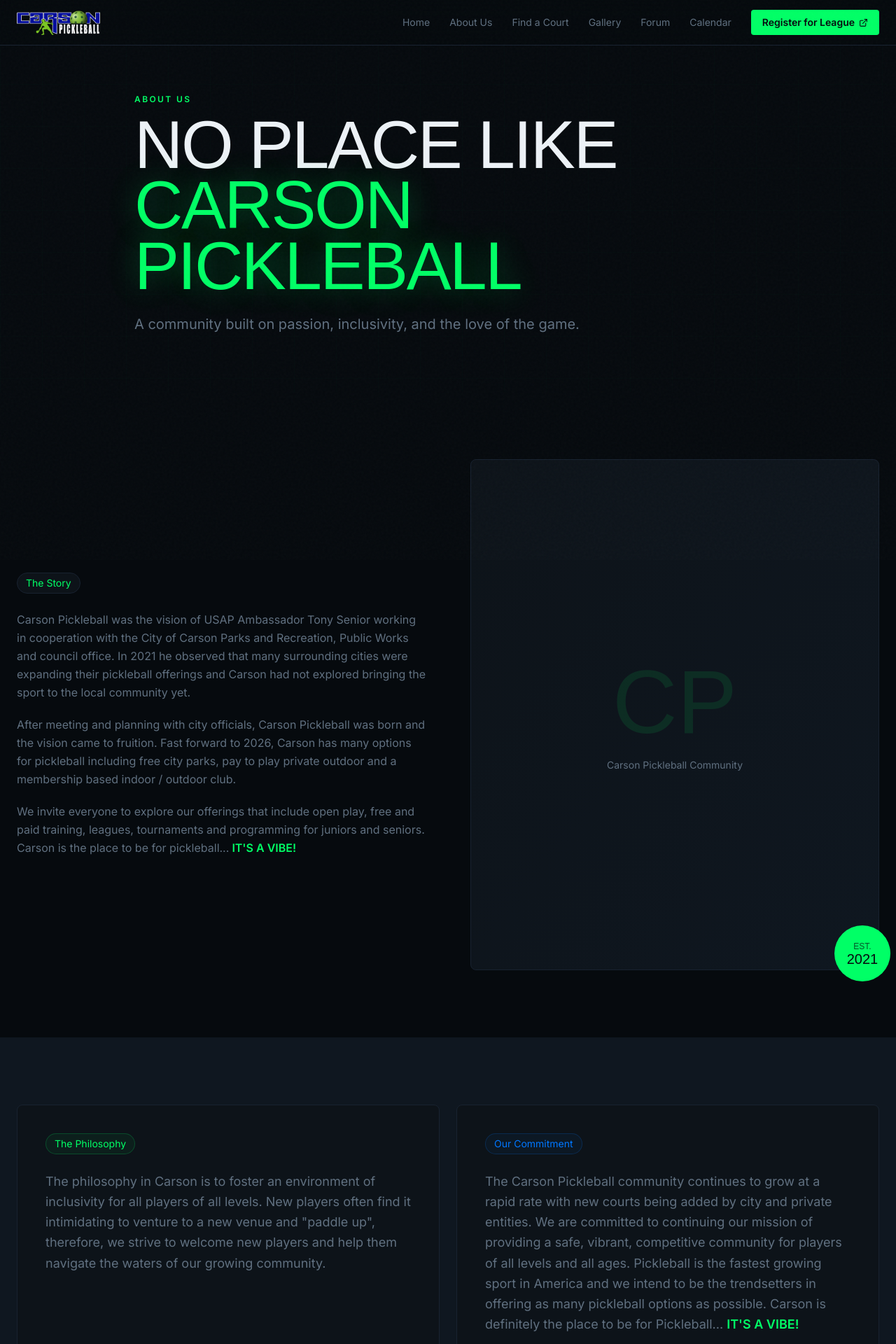
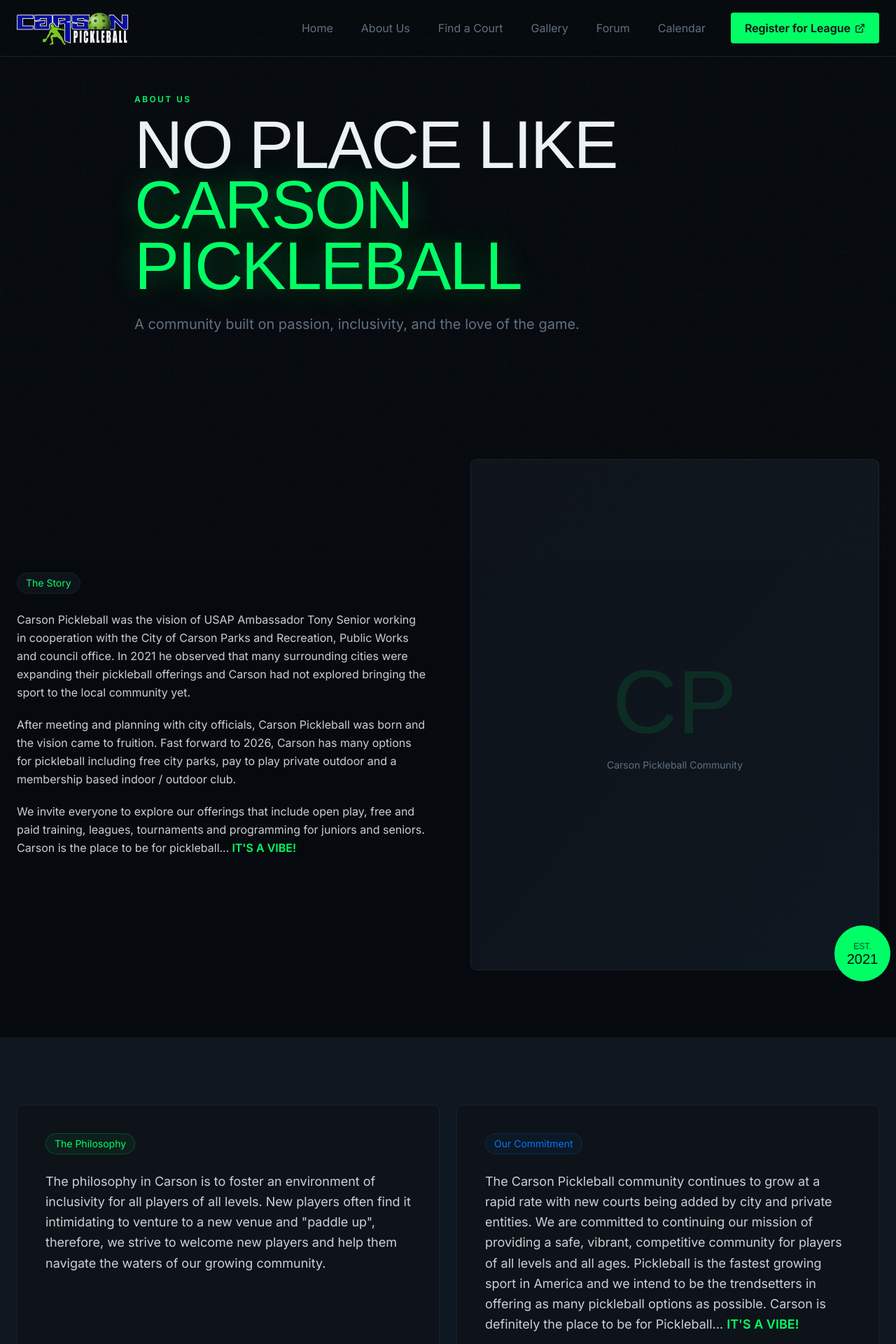
Before and after one commit to anthony-senior/carson-pickleball, a Next.js app: page /about in a window 1280 px wide. Shown: the top 1920 px of the page at 70% size. Built offline with nearby package versions, Linux system fonts and the light colour scheme; a web font is replaced by a local one.

Commit message:
Larger navbar + logo, swap video order, fix text visibility across homepage and about page

```diff
--- a/src/app/about/page.tsx
+++ b/src/app/about/page.tsx
@@ -35,7 +35,7 @@
               <span className="inline-flex items-center gap-2 px-3 py-1 rounded-full border border-card-border bg-card-bg text-sm text-brand-green mb-6">
                 The Story
               </span>
-              <div className="space-y-5 text-muted leading-relaxed">
+              <div className="space-y-5 text-foreground/85 leading-relaxed">
                 <p>
                   Carson Pickleball was the vision of USAP Ambassador Tony
                   Senior working in cooperation with the City of Carson Parks
@@ -94,7 +94,7 @@
               <span className="inline-flex items-center gap-2 px-3 py-1 rounded-full border border-brand-green/20 bg-brand-green/5 text-sm text-brand-green mb-6">
                 The Philosophy
               </span>
-              <p className="text-muted leading-relaxed text-lg">
+              <p className="text-foreground/85 leading-relaxed text-lg">
                 The philosophy in Carson is to foster an environment of
                 inclusivity for all players of all levels. New players often find
                 it intimidating to venture to a new venue and &quot;paddle up&quot;,
@@ -109,7 +109,7 @@
               <span className="inline-flex items-center gap-2 px-3 py-1 rounded-full border border-brand-blue/20 bg-brand-blue/5 text-sm text-brand-blue mb-6">
                 Our Commitment
               </span>
-              <p className="text-muted leading-relaxed text-lg">
+              <p className="text-foreground/85 leading-relaxed text-lg">
                 The Carson Pickleball community continues to grow at a rapid rate
                 with new courts being added by city and private entities. We are
                 committed to continuing our mission of providing a safe, vibrant,
--- a/src/app/page.tsx
+++ b/src/app/page.tsx
@@ -86,7 +86,7 @@
             className="inline-flex items-center gap-2 px-4 py-1.5 rounded-full border border-card-border bg-card-bg/50 backdrop-blur mb-8"
           >
             <span className="w-1.5 h-1.5 rounded-full bg-brand-green animate-pulse" />
-            <span className="text-sm text-muted">Carson, California</span>
+            <span className="text-sm text-white">Carson, California</span>
           </motion.div>
 
           {/* Main heading */}
@@ -105,9 +105,9 @@
             initial={{ opacity: 0 }}
             animate={{ opacity: 1 }}
             transition={{ duration: 0.5, delay: 0.5 }}
-            className="font-[family-name:var(--font-display)] text-2xl md:text-3xl tracking-[0.3em] text-muted/80 mb-8"
+            className="font-[family-name:var(--font-display)] text-2xl md:text-3xl tracking-[0.3em] text-white mb-8"
           >
-            IT&apos;S A VIBE!
+            IT&apos;S A <span className="text-brand-green text-glow-sm">VIBE</span>!
           </motion.p>
 
           {/* Description */}
@@ -179,7 +179,7 @@
                   <div className="font-[family-name:var(--font-display)] text-3xl tracking-wide text-foreground">
                     {stat.value}
                   </div>
-                  <div className="text-xs text-muted mt-1 uppercase tracking-wider">
+                  <div className="text-xs text-foreground/80 mt-1 uppercase tracking-wider">
                     {stat.label}
                   </div>
                 </div>
@@ -228,13 +228,13 @@
                       </span>
                     </div>
 
-                    <div className="flex items-start gap-2 text-sm text-muted mb-4">
-                      <MapPin size={14} className="mt-0.5 shrink-0" />
+                    <div className="flex items-start gap-2 text-sm text-foreground/90 mb-4">
+                      <MapPin size={14} className="mt-0.5 shrink-0 text-brand-green/60" />
                       <span>{court.address}</span>
                     </div>
 
-                    <div className="flex items-start gap-2 text-sm text-muted mb-6">
-                      <Clock size={14} className="mt-0.5 shrink-0" />
+                    <div className="flex items-start gap-2 text-sm text-foreground/90 mb-6">
+                      <Clock size={14} className="mt-0.5 shrink-0 text-brand-green/60" />
                       <div>
                         <div>{court.weekday}</div>
                         <div>{court.weekend}</div>
--- a/src/components/HeroVideoLoop.tsx
+++ b/src/components/HeroVideoLoop.tsx
@@ -2,7 +2,7 @@
 
 import { useEffect, useRef, useState } from "react";
 
-const videos = ["/images/hero-video-1.mp4", "/images/hero-video-2.mp4"];
+const videos = ["/images/hero-video-2.mp4", "/images/hero-video-1.mp4"];
 
 export function HeroVideoLoop() {
   const [activeIndex, setActiveIndex] = useState(0);
--- a/src/components/Navbar.tsx
+++ b/src/components/Navbar.tsx
@@ -20,39 +20,39 @@
 
   return (
     <nav className="fixed top-0 left-0 right-0 z-50 backdrop-blur-xl bg-background/80 border-b border-card-border">
-      <div className="max-w-7xl mx-auto px-6 h-16 flex items-center justify-between">
+      <div className="max-w-7xl mx-auto px-6 h-20 flex items-center justify-between">
         {/* Logo */}
         <Link href="/" className="flex items-center group">
           <Image
             src="/images/logo.png"
             alt="Carson Pickleball"
-            width={140}
-            height={48}
-            className="h-9 w-auto group-hover:brightness-110 transition-all"
+            width={180}
+            height={60}
+            className="h-12 w-auto group-hover:brightness-110 transition-all"
             priority
           />
         </Link>
 
         {/* Desktop nav */}
-        <div className="hidden lg:flex items-center gap-1">
+        <div className="hidden lg:flex items-center gap-2">
           {navLinks.map((link) => (
             <Link
               key={link.href}
               href={link.href}
-              className="px-3 py-2 text-sm text-muted hover:text-foreground transition-colors relative group"
+              className="px-4 py-2 text-base text-muted hover:text-foreground transition-colors relative group"
             >
               {link.label}
-              <span className="absolute bottom-0 left-3 right-3 h-px bg-brand-green scale-x-0 group-hover:scale-x-100 transition-transform origin-left" />
+              <span className="absolute bottom-0 left-4 right-4 h-px bg-brand-green scale-x-0 group-hover:scale-x-100 transition-transform origin-left" />
             </Link>
           ))}
           <a
             href="https://rallyleagues.com/pickleball-facilities/carson-pickleball"
             target="_blank"
             rel="noopener noreferrer"
-            className="ml-3 px-4 py-2 text-sm font-semibold bg-brand-green text-background rounded hover:bg-brand-green-dim transition-colors flex items-center gap-1.5"
+            className="ml-3 px-5 py-2.5 text-base font-semibold bg-brand-green text-background rounded hover:bg-brand-green-dim transition-colors flex items-center gap-1.5"
           >
             Register for League
-            <ExternalLink size={13} />
+            <ExternalLink size={15} />
           </a>
         </div>
 
@@ -61,7 +61,7 @@
           onClick={() => setOpen(!open)}
           className="lg:hidden p-2 text-muted hover:text-foreground transition-colors"
         >
-          {open ? <X size={22} /> : <Menu size={22} />}
+          {open ? <X size={26} /> : <Menu size={26} />}
         </button>
       </div>
 
@@ -81,7 +81,7 @@
                   key={link.href}
                   href={link.href}
                   onClick={() => setOpen(false)}
-                  className="px-3 py-3 text-muted hover:text-brand-green transition-colors border-b border-card-border last:border-0"
+                  className="px-3 py-3 text-lg text-muted hover:text-brand-green transition-colors border-b border-card-border last:border-0"
                 >
                   {link.label}
                 </Link>
@@ -90,7 +90,7 @@
                 href="https://rallyleagues.com/pickleball-facilities/carson-pickleball"
                 target="_blank"
                 rel="noopener noreferrer"
-                className="mt-3 px-4 py-3 text-sm font-semibold bg-brand-green text-background rounded text-center"
+                className="mt-3 px-4 py-3 text-base font-semibold bg-brand-green text-background rounded text-center"
               >
                 Register for League
               </a>
```
